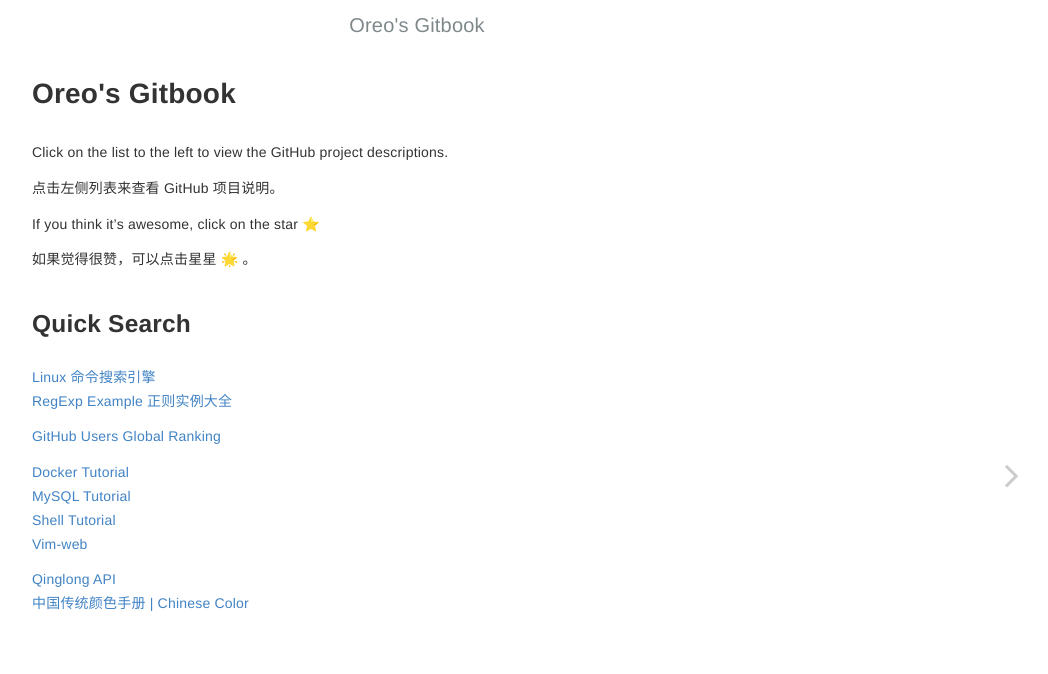
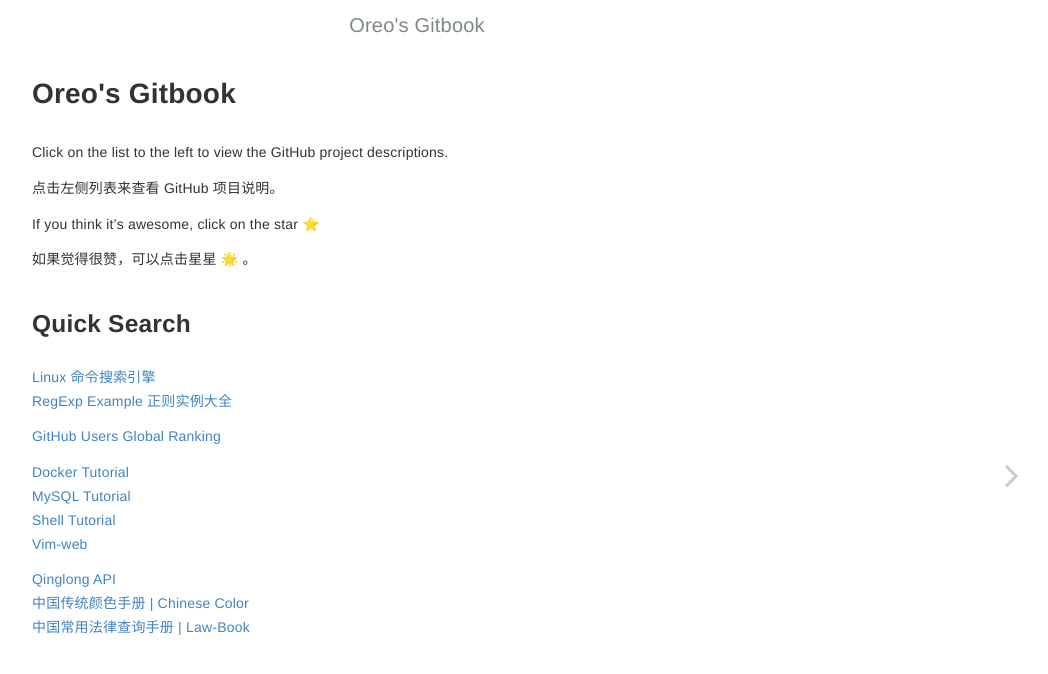
Before and after one commit to Oreomeow/Gitbook, a Jekyll site: the page built from index.md, in a window 1280 px wide. Shown: the top 674 px of the page, without its empty margins (223-1271 px from the left). Built offline with Jekyll 4.4.1, drawn with Linux system fonts in a browser that asks for light colours; emoji names are drawn with the system emoji font.

Commit message:
Add Law-Book

```diff
--- a/index.md
+++ b/index.md
@@ -24,3 +24,4 @@ If you think it's awesome, click on the star :star:
 
 [Qinglong API](https://qinglong.ukenn.top/)
 [中国传统颜色手册 | Chinese Color](https://colors.ichuantong.cn/)
+[中国常用法律查询手册 | Law-Book](https://lawbook.cf)
```
